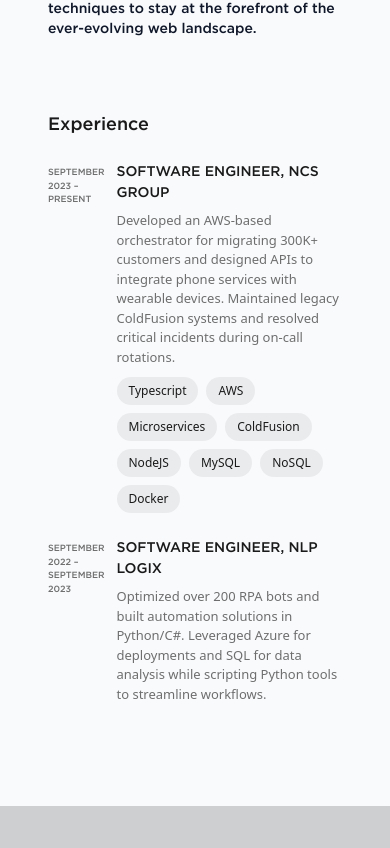
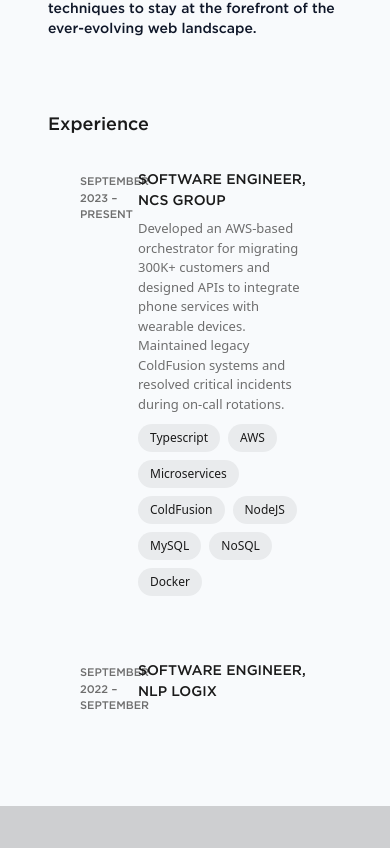
Before and after one commit to mimura-arieljr/chock, a React (Vite) app: page / in a window 390 px wide. Shown: the part 1276-2124 px from the top of the page. Built offline with nearby package versions, Linux system fonts and the light colour scheme.

Commit message:
Revert "CHCK: Fixed spacing in Career section"
This reverts commit 320f23ec3f0f265fe9f8c26a443e2a6b537ee3b8.

```diff
--- a/src/components/CareerSection.tsx
+++ b/src/components/CareerSection.tsx
@@ -76,7 +76,7 @@
   return (
     <motion.section
       id="Career"
-      className="py-24 px-4 md:h-screen relative"
+      className="py-24 px-4 relative"
       initial={{ opacity: 0, y: 40 }}
       whileInView={{ opacity: 1, y: 0 }}
       transition={{ duration: 4, ease: "easeOut" }}
@@ -170,14 +170,14 @@
                 transition={{ duration: 0.5 }}
                 className="flex flex-col min-h-[600px]"
               >
-                <span className="text-accent-themed text-[18px] mb-4 lg:hidden font-gotham">Experience</span>
+                <span className="text-accent-themed text-[18px] lg:hidden font-gotham">Experience</span>
                 {(careerType === "SE" ? seCareerHistory : ceCareerHistory).map((item, idx) => (
                   <motion.div
                     key={idx}
                     variants={cardVariants}
-                    className="md:p-8 card-hover mt-2 mb-4 md:my-0 flex gap-3 self-start"
+                    className="p-8 card-hover flex gap-3 self-start"
                   >
-                    <div className="w-1/5 font-gotham text-secondary text-[9px] md:text-[11px] mt-1">{item.duration}</div>
+                    <div className="w-1/5 font-gotham text-secondary text-[11px] mt-1">{item.duration}</div>
                     <div className="w-4/5">
                       <h4 className="font-gotham text-primary text-[14px] md:text-[16px]">{item.role}</h4>
                       <p className="text-secondary text-[13px] mt-2">{item.description}</p>
```
